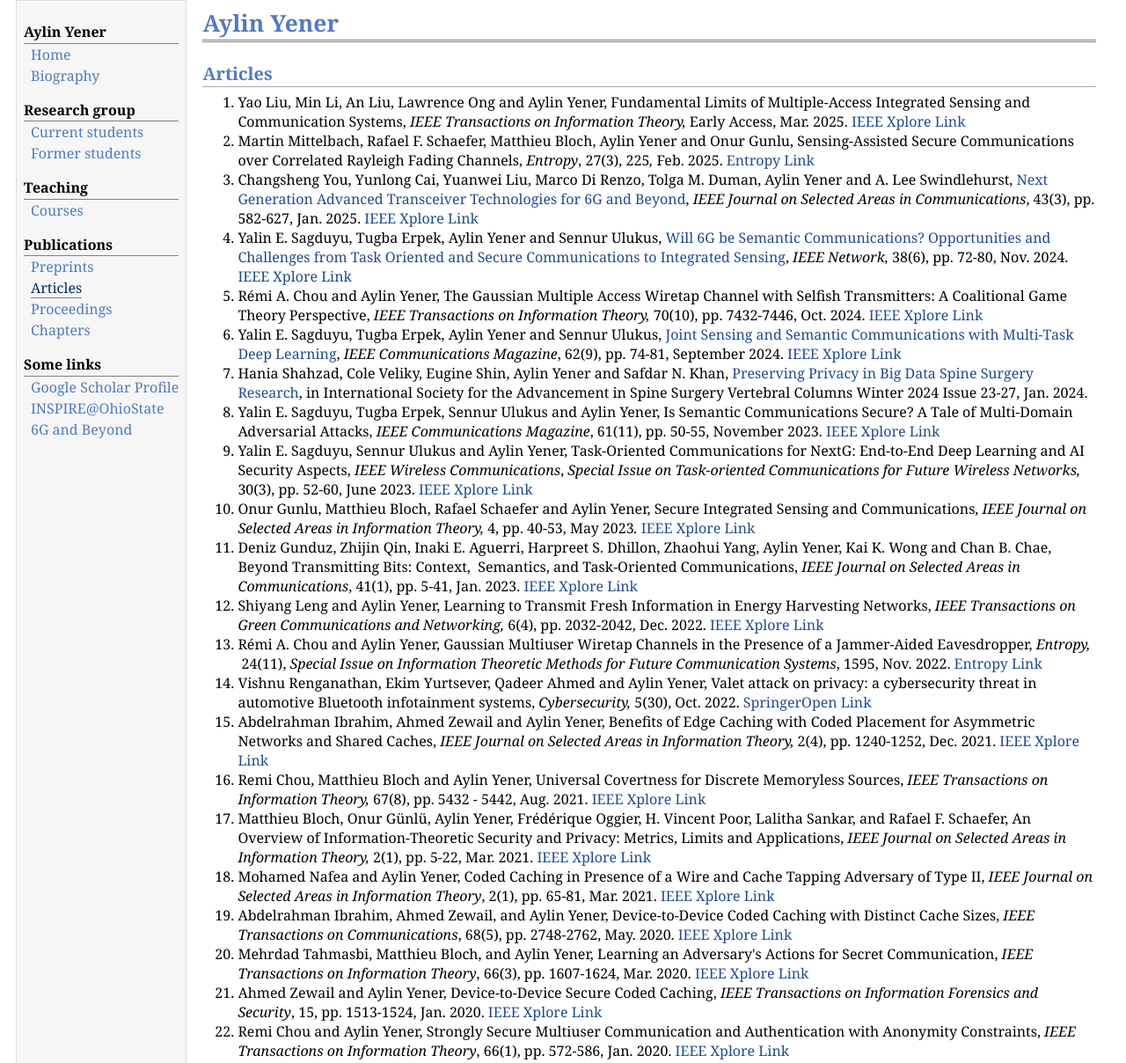
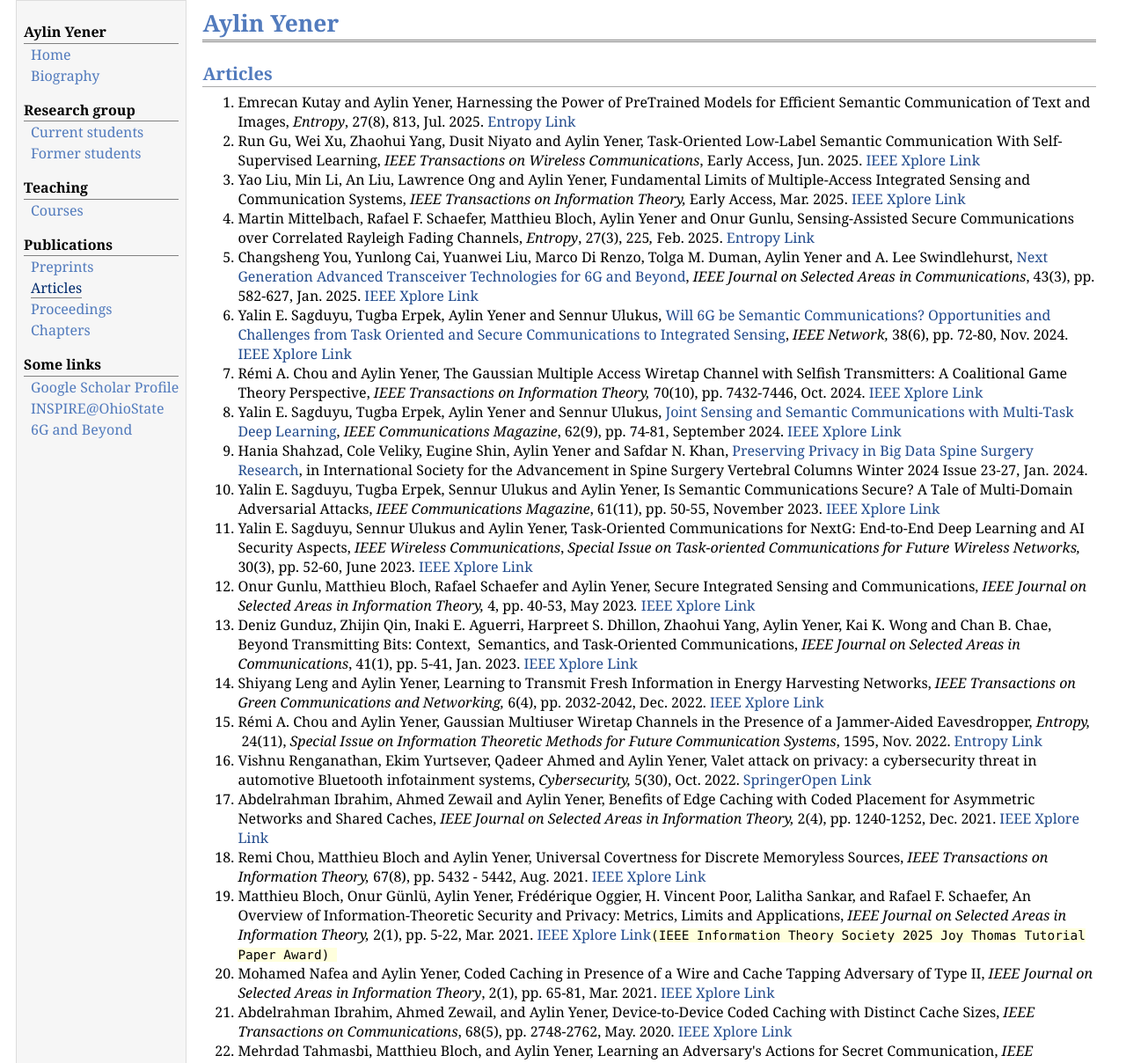
Before and after one commit to AylinYener/aylinyener.github.io, a plain HTML site: page articles.html in a window 1280 px wide. Shown: the part 2-1210 px from the top of the page at 88% size. Drawn offline with Linux system fonts and the light colour scheme.

Commit message:
Add files via upload

```diff
--- a/articles.html
+++ b/articles.html
@@ -102,7 +102,11 @@
 
 	<ol>
 
- 	<li>Yao Liu, Min Li, An Liu, Lawrence Ong and Aylin Yener, Fundamental Limits of Multiple-Access Integrated Sensing and Communication Systems, <em>IEEE Transactions on Information Theory, </em>Early Access, Mar. 2025. <a href="https://ieeexplore.ieee.org/document/10935713">IEEE Xplore Link</a></li>
+ 	<li>Emrecan Kutay and Aylin Yener, Harnessing the Power of PreTrained Models for Efficient Semantic Communication of Text and Images, <em>Entropy</em>, 27(8), 813, Jul. 2025. <a href="https://www.mdpi.com/1099-4300/27/8/813">Entropy Link</a></li>
+
+ 	<li>Run Gu, Wei Xu, Zhaohui Yang, Dusit Niyato and Aylin Yener, Task-Oriented Low-Label Semantic Communication With Self-Supervised Learning, <em>IEEE Transactions on Wireless Communications</em>, Early Access, Jun. 2025. <a href="https://ieeexplore.ieee.org/abstract/document/11024114">IEEE Xplore Link</a></li>
+
+	<li>Yao Liu, Min Li, An Liu, Lawrence Ong and Aylin Yener, Fundamental Limits of Multiple-Access Integrated Sensing and Communication Systems, <em>IEEE Transactions on Information Theory, </em>Early Access, Mar. 2025. <a href="https://ieeexplore.ieee.org/document/10935713">IEEE Xplore Link</a></li>
 
  	<li><span style="font-weight: 400;">Martin Mittelbach, Rafael F. Schaefer, Matthieu Bloch, Aylin Yener and Onur Gunlu,</span> <span style="font-weight: 400;">Sensing-Assisted Secure Communications over Correlated Rayleigh Fading Channels, </span><i><span style="font-weight: 400;">Entropy</span></i><span style="font-weight: 400;">, 27(3), 225</span><i><span style="font-weight: 400;">, </span></i><span style="font-weight: 400;">Feb. 2025.</span> <a href="https://www.mdpi.com/1099-4300/27/3/225"><span style="font-weight: 400;">Entropy Link</span></a></li>
 
@@ -134,7 +138,7 @@
 
  	<li>Remi Chou, Matthieu Bloch and Aylin Yener, Universal Covertness for Discrete Memoryless Sources, <em>IEEE Transactions on Information Theory, </em>67(8), pp. 5432 - 5442, Aug. 2021. <a href="https://ieeexplore.ieee.org/document/9461798">IEEE Xplore Link</a></li>
 
- 	<li>Matthieu Bloch, Onur Günlü, Aylin Yener, Frédérique Oggier, H. Vincent Poor, Lalitha Sankar, and Rafael F. Schaefer, An Overview of Information-Theoretic Security and Privacy: Metrics, Limits and Applications, <em>IEEE Journal on Selected Areas in Information Theory, </em>2(1), pp. 5-22, Mar. 2021. <a href="https://ieeexplore.ieee.org/document/9380147">IEEE Xplore Link</a></li>
+ 	<li>Matthieu Bloch, Onur Günlü, Aylin Yener, Frédérique Oggier, H. Vincent Poor, Lalitha Sankar, and Rafael F. Schaefer, An Overview of Information-Theoretic Security and Privacy: Metrics, Limits and Applications, <em>IEEE Journal on Selected Areas in Information Theory, </em>2(1), pp. 5-22, Mar. 2021. <a href="https://ieeexplore.ieee.org/document/9380147">IEEE Xplore Link</a><tt>(IEEE Information Theory Society 2025 Joy Thomas Tutorial Paper Award) </tt></li>
 
  	<li>Mohamed Nafea and Aylin Yener, Coded Caching in Presence of a Wire and Cache Tapping Adversary of Type II, <em>IEEE Journal on Selected Areas in Information Theory</em>, 2(1), pp. 65-81, Mar. 2021. <a href="https://ieeexplore.ieee.org/document/9335974">IEEE Xplore Link</a></li>
 
@@ -348,7 +352,7 @@
 
 <div id="footer">
 <div id="footer-text">
-Page generated 2025-04-17 20:38:26 Eastern Daylight Time, by <a href="http://jemdoc.jaboc.net/">jemdoc</a>.
+Page generated 2025-08-10 15:22:30 Eastern Daylight Time, by <a href="http://jemdoc.jaboc.net/">jemdoc</a>.
 </div>
 </div>
 </div>
```
